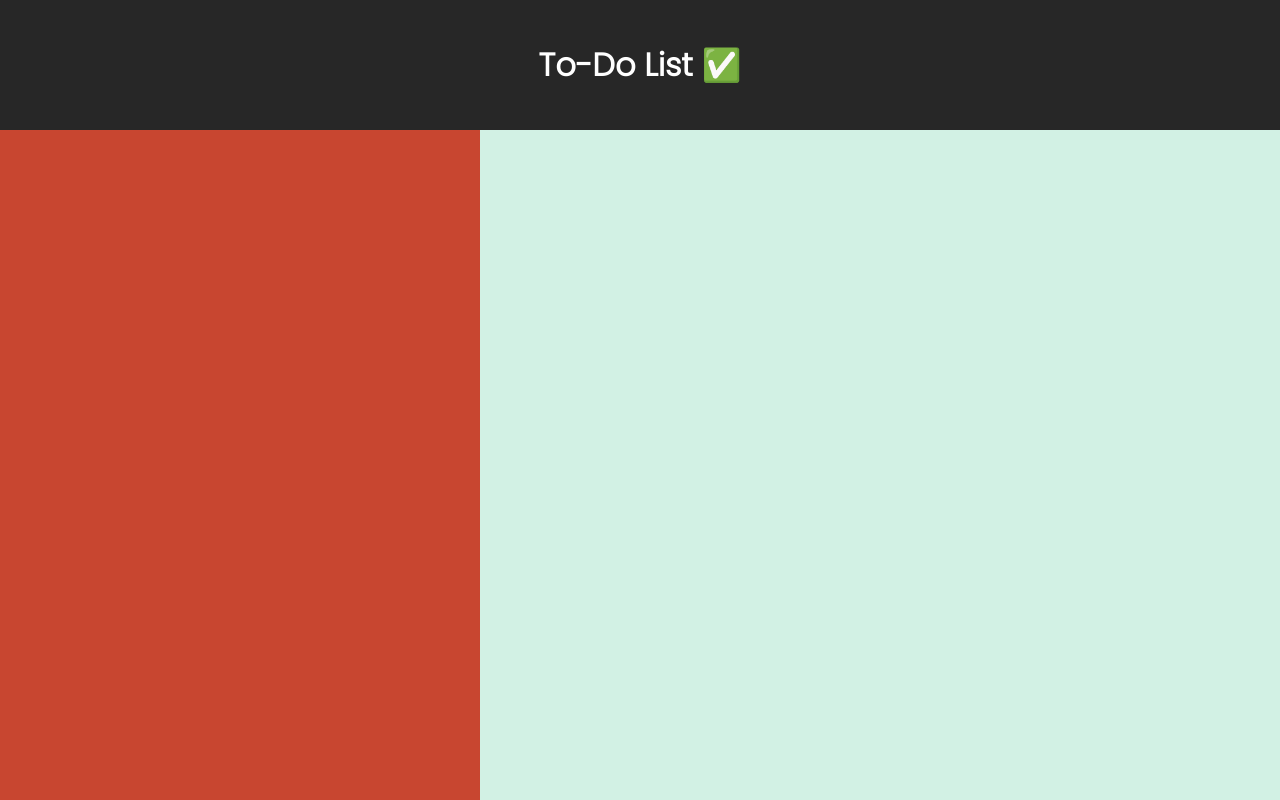
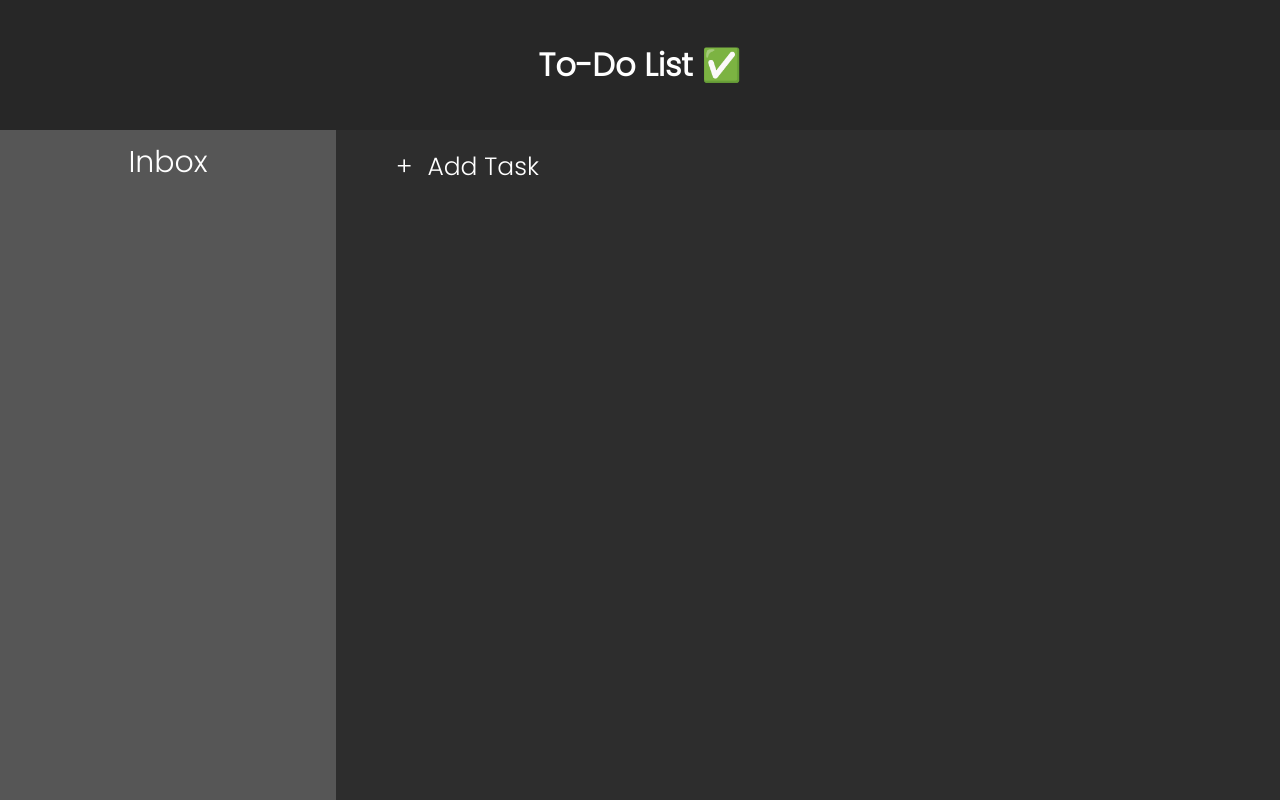
Before and after one commit to Kaytin808/todo, a website built with webpack: page dist/index.html in a window 1280 px wide. Shown: the top 800 px of the page. Built offline with nearby package versions, Linux system fonts and the light colour scheme.

Commit message:
Added Inbox section and Add task to page

```diff
--- a/package.json
+++ b/package.json
@@ -4,12 +4,12 @@
   "description": "",
   "private": true,
   "dependencies": {
-    "webpack-cli": "^4.9.2",
     "webpack": "^5.70.0"
   },
   "devDependencies": {
     "css-loader": "^6.7.1",
-    "style-loader": "^3.3.1"
+    "style-loader": "^3.3.1",
+    "webpack-cli": "^4.9.2"
   },
   "scripts": {
     "test": "echo \"Error: no test specified\" && exit 1",
--- a/src/index.js
+++ b/src/index.js
@@ -1,14 +1,41 @@
 import './style.css'
+
+
+
 var main = document.getElementById('main')
 var header = document.createElement('div')
 var headerTitle = document.createElement('h1')
 var sideBar = document.createElement('div')
+var middleBar = document.createElement('div')
+var container = document.createElement('div')
+var inbox = document.createElement('div')
+var inboxP = document.createElement('p')
+var addTask = document.createElement('div')
+var spanAdd = document.createElement('div')
+spanAdd.classList.add('add')
+spanAdd.textContent = '+'
+var addTaskP = document.createElement('span')
+addTaskP.textContent = 'Add Task'
+addTask.classList.add('add-task')
+var taskContainer = document.createElement('div')
+taskContainer.classList.add('task-container')
+inbox.classList.add('inbox')
+container.classList.add('container')
+middleBar.classList.add('middle-container')
 sideBar.classList.add('sideBar-container')
 header.classList.add('header')
 headerTitle.textContent = 'To-Do List ✅'
-
+inboxP.textContent = 'Inbox'
 
 
 main.append(header)
-main.append(sideBar)
+main.append(container)
+container.append(sideBar)
+sideBar.appendChild(inbox)
+inbox.appendChild(inboxP)
+container.append(middleBar)
+middleBar.appendChild(taskContainer)
+taskContainer.appendChild(addTask)
+addTask.appendChild(spanAdd)
+spanAdd.appendChild(addTaskP)
 header.appendChild(headerTitle)
--- a/src/style.css
+++ b/src/style.css
@@ -19,10 +19,49 @@ body {
     color: white;
     font-family: poppins;
 }
+.container {
+    display: flex;
+}
 .sideBar-container {
-    height: 50rem;
-    width: 30rem;
-    background-color: #C84630;
+    height: 51rem;
+    width: 21rem;
+    background-color: #565656;
+    justify-content: center;
+    display: flex;
+}
+.sideBar-container p {
+    font-size: 30px;
+    font-family: poppins;
+    color: white;
+    padding: 10px;
+}
+.inbox {
+    width: inherit;
+    height: fit-content;
+    text-align: center;
+}
+.middle-container {
+    height: 51rem;
+    width: 99rem;
+    background-color: #2d2d2d;
+}
+.inbox:hover {
+    background-color: #6e6e6e;
+    border-radius: 10px;
+}
+.add-task {
+    font-size: 25px;
+    color: white;
+    font-family: poppins;
+}
+.task-container {
+    display: flex;
+    height: inherit;
+    margin-left: 60px;
+    margin-top: 18px;
+}
+.add span {
+    padding: 15px;
 }
 @font-face {
     font-family: 'poppins';
```
Also changed, not shown: dist/f3747f9022c1dbf3ce08.png (added), dist/main.js, src/add.png (added), 1 other file.
